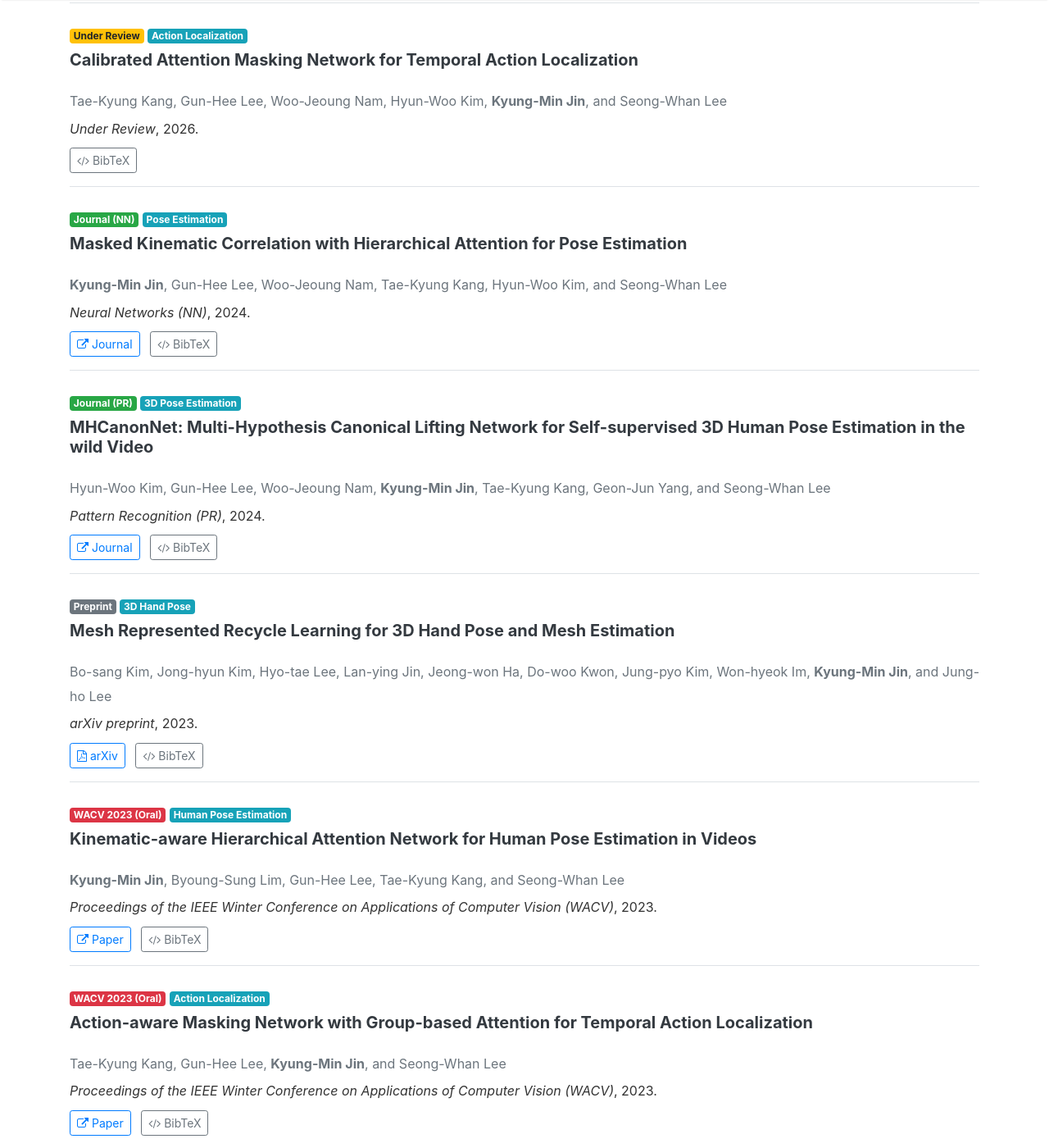
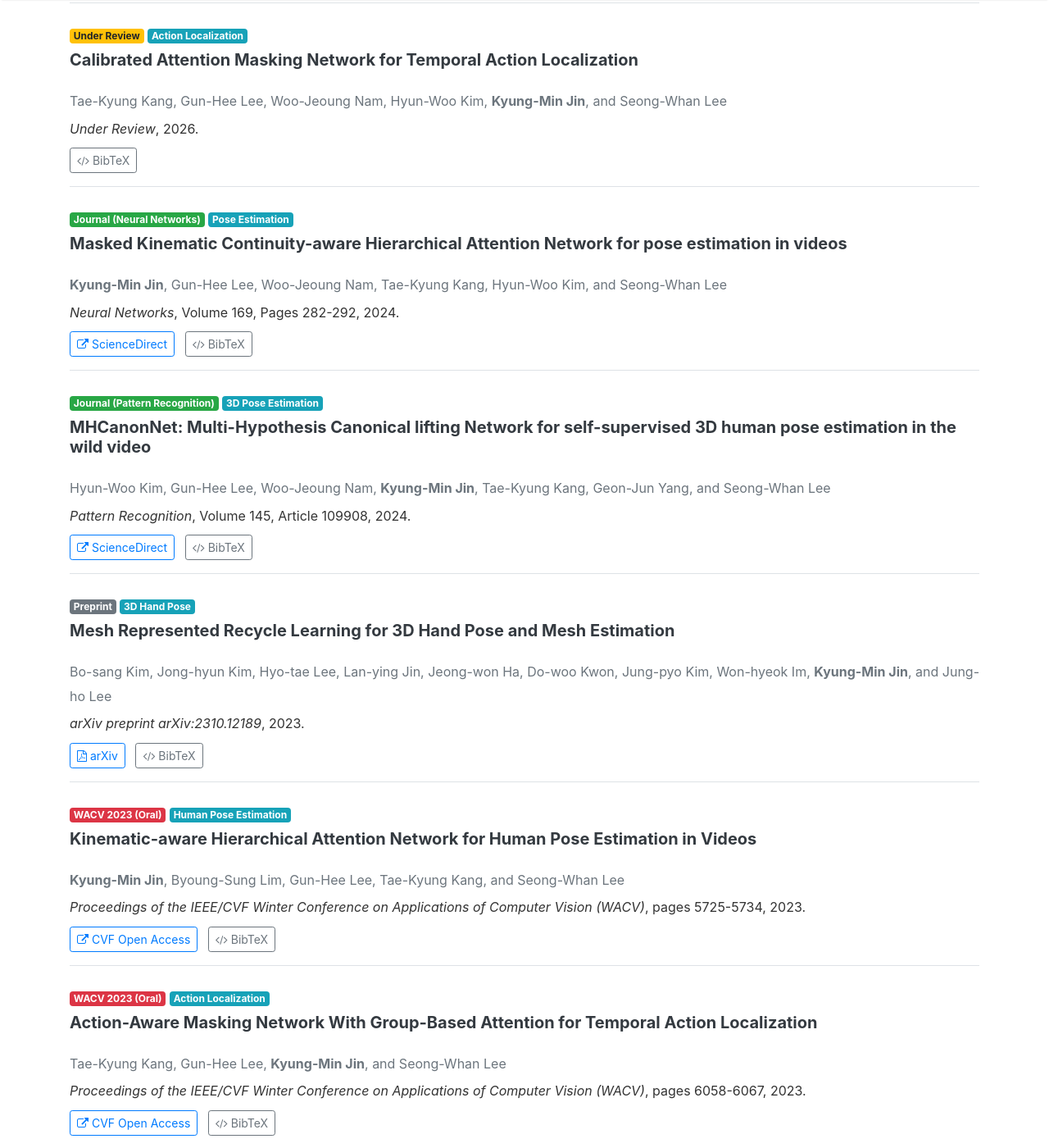
Before and after one commit to KyungMinJin/KyungMinJin.github.io, a Jekyll site: the page built from _pages/publications.md, in a window 1280 px wide and 1400 px high, scrolled down 608 px. Shown: the whole window at 82% size. Built offline with Jekyll 4.4.1, drawn with Linux system fonts in a browser that asks for light colours; nearby versions of some CDN libraries; comment, search, counter and statistics services are not loaded; some of the changed text lies outside the part shown.

Commit message:
feat: add default layout template and publications page

```diff
--- a/_layouts/default.html
+++ b/_layouts/default.html
@@ -109,10 +109,6 @@
 
             <li class="nav-item {% if page.url == '/projects' or page.url == '/projects.html' %}active{% endif %}">
               <a class="nav-link" href="{{ site.baseurl }}/projects">Projects</a>
-            </li>
-
-            <li class="nav-item {% if page.url == '/notes' or page.url == '/notes.html' %}active{% endif %}">
-              <a class="nav-link" href="{{ site.baseurl }}/notes">Notes</a>
             </li>
 
             <li class="nav-item {% if page.url == '/contact' or page.url == '/contact.html' %}active{% endif %}">
--- a/_pages/publications.md
+++ b/_pages/publications.md
@@ -19,17 +19,19 @@
                 Nikhil Verma*, Minjung Kim*, JooYoung Yoo*, <strong>Kyung-Min Jin*</strong>, Manasa Bharadwaj, Kevin Ferreira, Ko Keun Kim, and Youngjoon Kim
             </p>
             <p class="venue mb-2">
-                <em>arXiv preprint</em>, 2026. <span class="text-secondary font-italic">(* Equal contribution)</span>
+                <em>arXiv preprint arXiv:2602.11596</em>, 2026. <span class="text-secondary font-italic">(* Equal contribution)</span>
             </p>
             <div class="links">
-                <a class="btn btn-sm btn-outline-primary mr-2" href="#" target="_blank"><i class="fa fa-file-pdf-o"></i> arXiv</a>
+                <a class="btn btn-sm btn-outline-primary mr-2" href="https://arxiv.org/abs/2602.11596" target="_blank"><i class="fa fa-file-pdf-o"></i> arXiv</a>
                 <details class="d-inline">
                     <summary class="btn btn-sm btn-outline-secondary"><i class="fa fa-code"></i> BibTeX</summary>
-                    <pre class="bg-light p-3 mt-2 rounded"><code>@article{verma2026maple,
+                    <pre class="bg-light p-3 mt-2 rounded"><code>@misc{verma2026maple,
   title={MAPLE: Modality-Aware Post-training and Learning Ecosystem},
   author={Verma, Nikhil and Kim, Minjung and Yoo, JooYoung and Jin, Kyung-Min and Bharadwaj, Manasa and Ferreira, Kevin and Kim, Ko Keun and Kim, Youngjoon},
-  journal={arXiv preprint arXiv:2602.xxxxx},
-  year={2026}
+  year={2026},
+  eprint={2602.11596},
+  archivePrefix={arXiv},
+  primaryClass={cs.LG}
 }</code></pre>
                 </details>
             </div>
@@ -61,27 +63,28 @@
 
         <!-- Publication 3 -->
         <div class="publication-item mb-4 pb-3 border-bottom">
-            <span class="badge badge-success mb-2">Journal (NN)</span>
+            <span class="badge badge-success mb-2">Journal (Neural Networks)</span>
             <span class="badge badge-info mb-2">Pose Estimation</span>
-            <h5 class="font-weight-bold text-dark">Masked Kinematic Correlation with Hierarchical Attention for Pose Estimation</h5>
+            <h5 class="font-weight-bold text-dark">Masked Kinematic Continuity-aware Hierarchical Attention Network for pose estimation in videos</h5>
             <p class="authors mb-1 text-muted">
                 <strong>Kyung-Min Jin</strong>, Gun-Hee Lee, Woo-Jeoung Nam, Tae-Kyung Kang, Hyun-Woo Kim, and Seong-Whan Lee
             </p>
             <p class="venue mb-2">
-                <em>Neural Networks (NN)</em>, 2024.
+                <em>Neural Networks</em>, Volume 169, Pages 282-292, 2024.
             </p>
             <div class="links">
-                <a class="btn btn-sm btn-outline-primary mr-2" href="#" target="_blank"><i class="fa fa-external-link"></i> Journal</a>
+                <a class="btn btn-sm btn-outline-primary mr-2" href="https://doi.org/10.1016/j.neunet.2023.10.038" target="_blank"><i class="fa fa-external-link"></i> ScienceDirect</a>
                 <details class="d-inline">
                     <summary class="btn btn-sm btn-outline-secondary"><i class="fa fa-code"></i> BibTeX</summary>
                     <pre class="bg-light p-3 mt-2 rounded"><code>@article{jin2024masked,
-  title={Masked Kinematic Correlation with Hierarchical Attention for Pose Estimation},
+  title={Masked Kinematic Continuity-aware Hierarchical Attention Network for pose estimation in videos},
   author={Jin, Kyung-Min and Lee, Gun-Hee and Nam, Woo-Jeoung and Kang, Tae-Kyung and Kim, Hyun-Woo and Lee, Seong-Whan},
   journal={Neural Networks},
-  volume={170},
-  pages={xxx--xxx},
+  volume={169},
+  pages={282--292},
   year={2024},
-  publisher={Elsevier}
+  publisher={Elsevier},
+  doi={10.1016/j.neunet.2023.10.038}
 }</code></pre>
                 </details>
             </div>
@@ -89,25 +92,28 @@
 
         <!-- Publication 4 -->
         <div class="publication-item mb-4 pb-3 border-bottom">
-            <span class="badge badge-success mb-2">Journal (PR)</span>
+            <span class="badge badge-success mb-2">Journal (Pattern Recognition)</span>
             <span class="badge badge-info mb-2">3D Pose Estimation</span>
-            <h5 class="font-weight-bold text-dark">MHCanonNet: Multi-Hypothesis Canonical Lifting Network for Self-supervised 3D Human Pose Estimation in the wild Video</h5>
+            <h5 class="font-weight-bold text-dark">MHCanonNet: Multi-Hypothesis Canonical lifting Network for self-supervised 3D human pose estimation in the wild video</h5>
             <p class="authors mb-1 text-muted">
                 Hyun-Woo Kim, Gun-Hee Lee, Woo-Jeoung Nam, <strong>Kyung-Min Jin</strong>, Tae-Kyung Kang, Geon-Jun Yang, and Seong-Whan Lee
             </p>
             <p class="venue mb-2">
-                <em>Pattern Recognition (PR)</em>, 2024.
+                <em>Pattern Recognition</em>, Volume 145, Article 109908, 2024.
             </p>
             <div class="links">
-                <a class="btn btn-sm btn-outline-primary mr-2" href="#" target="_blank"><i class="fa fa-external-link"></i> Journal</a>
+                <a class="btn btn-sm btn-outline-primary mr-2" href="https://doi.org/10.1016/j.patcog.2023.109908" target="_blank"><i class="fa fa-external-link"></i> ScienceDirect</a>
                 <details class="d-inline">
                     <summary class="btn btn-sm btn-outline-secondary"><i class="fa fa-code"></i> BibTeX</summary>
                     <pre class="bg-light p-3 mt-2 rounded"><code>@article{kim2024mhcanonnet,
-  title={MHCanonNet: Multi-Hypothesis Canonical Lifting Network for Self-supervised 3D Human Pose Estimation in the wild Video},
+  title={MHCanonNet: Multi-Hypothesis Canonical lifting Network for self-supervised 3D human pose estimation in the wild video},
   author={Kim, Hyun-Woo and Lee, Gun-Hee and Nam, Woo-Jeoung and Jin, Kyung-Min and Kang, Tae-Kyung and Yang, Geon-Jun and Lee, Seong-Whan},
   journal={Pattern Recognition},
+  volume={145},
+  pages={109908},
   year={2024},
-  publisher={Elsevier}
+  publisher={Elsevier},
+  doi={10.1016/j.patcog.2023.109908}
 }</code></pre>
                 </details>
             </div>
@@ -122,17 +128,19 @@
                 Bo-sang Kim, Jong-hyun Kim, Hyo-tae Lee, Lan-ying Jin, Jeong-won Ha, Do-woo Kwon, Jung-pyo Kim, Won-hyeok Im, <strong>Kyung-Min Jin</strong>, and Jung-ho Lee
             </p>
             <p class="venue mb-2">
-                <em>arXiv preprint</em>, 2023.
+                <em>arXiv preprint arXiv:2310.12189</em>, 2023.
             </p>
             <div class="links">
-                <a class="btn btn-sm btn-outline-primary mr-2" href="#" target="_blank"><i class="fa fa-file-pdf-o"></i> arXiv</a>
+                <a class="btn btn-sm btn-outline-primary mr-2" href="https://arxiv.org/abs/2310.12189" target="_blank"><i class="fa fa-file-pdf-o"></i> arXiv</a>
                 <details class="d-inline">
                     <summary class="btn btn-sm btn-outline-secondary"><i class="fa fa-code"></i> BibTeX</summary>
-                    <pre class="bg-light p-3 mt-2 rounded"><code>@article{kim2023mesh,
+                    <pre class="bg-light p-3 mt-2 rounded"><code>@misc{kim2023mesh,
   title={Mesh Represented Recycle Learning for 3D Hand Pose and Mesh Estimation},
   author={Kim, Bo-sang and Kim, Jong-hyun and Lee, Hyo-tae and Jin, Lan-ying and Ha, Jeong-won and Kwon, Do-woo and Kim, Jung-pyo and Im, Won-hyeok and Jin, Kyung-Min and Lee, Jung-ho},
-  journal={arXiv preprint arXiv:2310.xxxxx},
-  year={2023}
+  year={2023},
+  eprint={2310.12189},
+  archivePrefix={arXiv},
+  primaryClass={cs.CV}
 }</code></pre>
                 </details>
             </div>
@@ -147,17 +155,17 @@
                 <strong>Kyung-Min Jin</strong>, Byoung-Sung Lim, Gun-Hee Lee, Tae-Kyung Kang, and Seong-Whan Lee
             </p>
             <p class="venue mb-2">
-                <em>Proceedings of the IEEE Winter Conference on Applications of Computer Vision (WACV)</em>, 2023.
+                <em>Proceedings of the IEEE/CVF Winter Conference on Applications of Computer Vision (WACV)</em>, pages 5725-5734, 2023.
             </p>
             <div class="links">
-                <a class="btn btn-sm btn-outline-primary mr-2" href="#" target="_blank"><i class="fa fa-external-link"></i> Paper</a>
+                <a class="btn btn-sm btn-outline-primary mr-2" href="https://openaccess.thecvf.com/content/WACV2023/html/Jin_Kinematic-Aware_Hierarchical_Attention_Network_for_Human_Pose_Estimation_in_WACV_2023_paper.html" target="_blank"><i class="fa fa-external-link"></i> CVF Open Access</a>
                 <details class="d-inline">
                     <summary class="btn btn-sm btn-outline-secondary"><i class="fa fa-code"></i> BibTeX</summary>
                     <pre class="bg-light p-3 mt-2 rounded"><code>@inproceedings{jin2023kinematic,
   title={Kinematic-aware Hierarchical Attention Network for Human Pose Estimation in Videos},
   author={Jin, Kyung-Min and Lim, Byoung-Sung and Lee, Gun-Hee and Kang, Tae-Kyung and Lee, Seong-Whan},
-  booktitle={Proceedings of the IEEE/CVF Winter Conference on Applications of Computer Vision},
-  pages={3861--3870},
+  booktitle={Proceedings of the IEEE/CVF Winter Conference on Applications of Computer Vision (WACV)},
+  pages={5725--5734},
   year={2023}
 }</code></pre>
                 </details>
@@ -168,22 +176,22 @@
         <div class="publication-item mb-4 pb-3 border-bottom">
             <span class="badge badge-danger mb-2">WACV 2023 (Oral)</span>
             <span class="badge badge-info mb-2">Action Localization</span>
-            <h5 class="font-weight-bold text-dark">Action-aware Masking Network with Group-based Attention for Temporal Action Localization</h5>
+            <h5 class="font-weight-bold text-dark">Action-Aware Masking Network With Group-Based Attention for Temporal Action Localization</h5>
             <p class="authors mb-1 text-muted">
                 Tae-Kyung Kang, Gun-Hee Lee, <strong>Kyung-Min Jin</strong>, and Seong-Whan Lee
             </p>
             <p class="venue mb-2">
-                <em>Proceedings of the IEEE Winter Conference on Applications of Computer Vision (WACV)</em>, 2023.
+                <em>Proceedings of the IEEE/CVF Winter Conference on Applications of Computer Vision (WACV)</em>, pages 6058-6067, 2023.
             </p>
             <div class="links">
-                <a class="btn btn-sm btn-outline-primary mr-2" href="#" target="_blank"><i class="fa fa-external-link"></i> Paper</a>
+                <a class="btn btn-sm btn-outline-primary mr-2" href="https://openaccess.thecvf.com/content/WACV2023/html/Kang_Action-Aware_Masking_Network_With_Group-Based_Attention_for_Temporal_Action_Localization_WACV_2023_paper.html" target="_blank"><i class="fa fa-external-link"></i> CVF Open Access</a>
                 <details class="d-inline">
                     <summary class="btn btn-sm btn-outline-secondary"><i class="fa fa-code"></i> BibTeX</summary>
                     <pre class="bg-light p-3 mt-2 rounded"><code>@inproceedings{kang2023action,
-  title={Action-aware Masking Network with Group-based Attention for Temporal Action Localization},
+  title={Action-Aware Masking Network With Group-Based Attention for Temporal Action Localization},
   author={Kang, Tae-Kyung and Lee, Gun-Hee and Jin, Kyung-Min and Lee, Seong-Whan},
-  booktitle={Proceedings of the IEEE/CVF Winter Conference on Applications of Computer Vision},
-  pages={3871--3880},
+  booktitle={Proceedings of the IEEE/CVF Winter Conference on Applications of Computer Vision (WACV)},
+  pages={6058--6067},
   year={2023}
 }</code></pre>
                 </details>
@@ -199,17 +207,17 @@
                 <strong>Kyung-Min Jin</strong>, Gun-Hee Lee, and Seong-Whan Lee
             </p>
             <p class="venue mb-2">
-                <em>Proceedings of the IEEE International Conference on Systems, Man, and Cybernetics (SMC)</em>, 2022.
+                <em>Proceedings of the IEEE International Conference on Systems, Man, and Cybernetics (SMC)</em>, pages 3255-3260, 2022.
             </p>
             <div class="links">
-                <a class="btn btn-sm btn-outline-primary mr-2" href="#" target="_blank"><i class="fa fa-external-link"></i> Paper</a>
+                <a class="btn btn-sm btn-outline-primary mr-2" href="https://ieeexplore.ieee.org/document/9945377" target="_blank"><i class="fa fa-external-link"></i> IEEE Xplore</a>
                 <details class="d-inline">
                     <summary class="btn btn-sm btn-outline-secondary"><i class="fa fa-code"></i> BibTeX</summary>
                     <pre class="bg-light p-3 mt-2 rounded"><code>@inproceedings{jin2022otpose,
   title={OTPose: Occlusion-Aware Transformer for Pose Estimation in Sparsely-Labeled Videos},
   author={Jin, Kyung-Min and Lee, Gun-Hee and Lee, Seong-Whan},
   booktitle={2022 IEEE International Conference on Systems, Man, and Cybernetics (SMC)},
-  pages={2501--2507},
+  pages={3255--3260},
   year={2022},
   organization={IEEE}
 }</code></pre>
```
Also changed, not shown: _pages/notes.md (deleted, +0 -27 lines).
